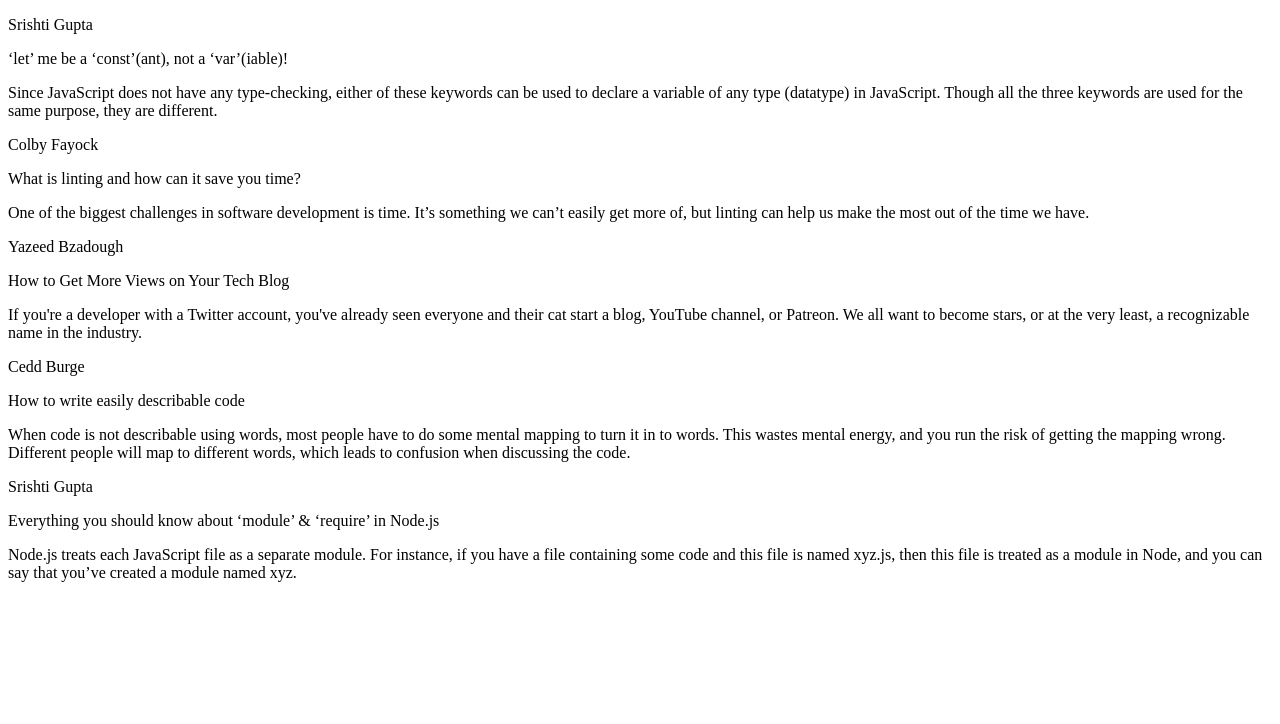
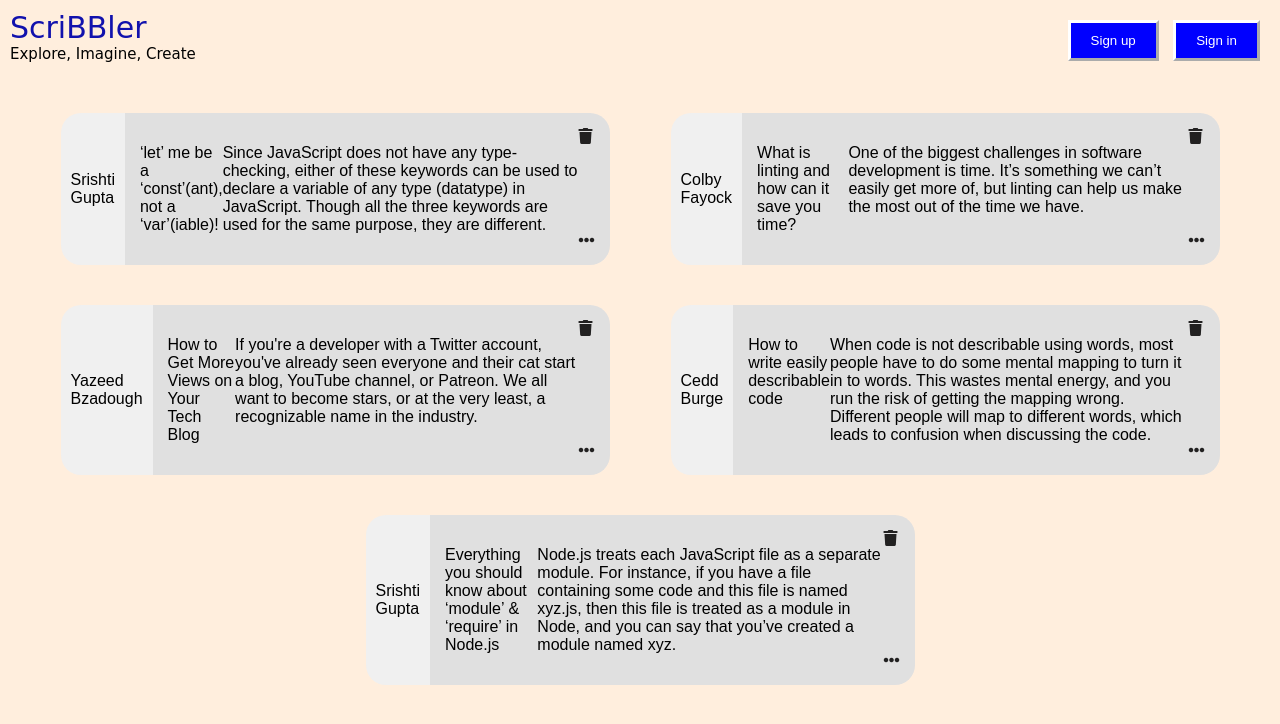
Before and after one commit to saichethan111/Scribbler, a plain HTML site: page html/postslist.html in a window 1280 px wide. Drawn offline with Linux system fonts and the light colour scheme; files whose address does not match are found by name.

Commit message:
Postslist html page added

```diff
--- a/html/postslist.html
+++ b/html/postslist.html
@@ -1,130 +1,122 @@
 <!DOCTYPE html>
-<html>
+<html lang="en">
 
 <head>
-    <!-- TODO: Include Font Awesome file here -->
-    <!-- TODO: Include Google Fonts file here -->
+    <link href="https://cdnjs.cloudflare.com/ajax/libs/font-awesome/5.15.1/css/all.min.css" rel="stylesheet">
+    <link rel="stylesheet" href="C:\Users\saich\OneDrive\Desktop\Scribbler\styles\postslist.css">
 </head>
 
 <body>
-    <!-- TODO: Include code for header here -->
-
-    <!-- ATTENTION: The HTML code for the list of posts has been given to you. You can feel free to add/delete/modify this code. You need to write the proper CSS and JavaScript code corresponding to this page so that the result looks like the screenshots given to you in the Project Statement. -->
-
-    <!-- list of all posts starts here -->
-    <div>
-
-        <!-- post 1 starts here -->
-        <div>
-            <div>
+    <header>
+        <div class="heading">
+            ScriBBler
+            <div class="sub-heading">
+                Explore, Imagine, Create
+            </div>
+        </div>
+        <div class="access-btns">
+            <form action="">
+                <button id="signup-btn" class="access-btn" type="submit">Sign up</button>
+                <button id="signin-btn" class="access-btn">Sign in</button>
+            </form>
+        </div>
+    </header>
+    <div class="post-container">
+        <!-- Post 1 -->
+        <div class="post-card">
+            <div class="post-header">
                 <p>Srishti Gupta</p>
             </div>
-
-            <div>
-                <div>
+            <div class="post-content">
                 <p>‘let’ me be a ‘const’(ant), not a ‘var’(iable)!</p>
-                    <span>
-                        <!-- TODO: Include Font Awesome icon for delete icon here -->
-                    </span>
-                </div>
                 <p>Since JavaScript does not have any type-checking, either of these keywords can be used to declare a variable of any type (datatype) in JavaScript. Though all the three keywords are used for the same purpose, they are different.</p>
-                <span>
-                    <!-- TODO: Include Font Awesome icon for horizontal ellipsis icon here -->
-                </span>
+                <div class="icons-container">
+                    <span class="delete-icon" onclick="showDeleteModal(this)"><i class="fas fa-trash"></i></span>
+                    <span class="ellipsis-icon"><i class="fas fa-ellipsis-h"></i></span>
                 </div>
             </div>
-        <!-- post 1 ends here -->
-
-        <!-- post 2 starts here -->
-        <div>
-            <div>
-                <p>Colby Fayock</p>
         </div>
 
-            <div>
-                <div>
+        <!-- Post 2 -->
+        <div class="post-card">
+            <div class="post-header">
+                <p>Colby Fayock</p>
+
+            </div>
+            <div class="post-content">
                 <p>What is linting and how can it save you time?</p>
-                    <span>
-                        <!-- TODO: Include Font Awesome icon for delete icon here -->
-                    </span>
-                </div>
                 <p>One of the biggest challenges in software development is time. It’s something we can’t easily get more of, but linting can help us make the most out of the time we have.</p>
-                <span>
-                    <!-- TODO: Include Font Awesome icon for horizontal ellipsis icon here -->
-                </span>
+                <div class="icons-container">
+                    <span class="delete-icon" onclick="showDeleteModal(this)"><i class="fas fa-trash"></i></span>
+                    <span class="ellipsis-icon"><i class="fas fa-ellipsis-h"></i></span>
                 </div>
             </div>
-        <!-- post 2 ends here -->
-
-        <!-- post 3 starts here -->
-        <div>
-            <div>
-                <p>Yazeed Bzadough</p>
         </div>
 
-            <div>
-                <div>
+        <!-- Post 3 -->
+        <div class="post-card">
+            <div class="post-header">
+                <p>Yazeed Bzadough</p>
+
+            </div>
+            <div class="post-content">
                 <p>How to Get More Views on Your Tech Blog</p>
-                    <span>
-                        <!-- TODO: Include Font Awesome icon for delete icon here -->
-                    </span>
-                </div>
                 <p>If you're a developer with a Twitter account, you've already seen everyone and their cat start a blog, YouTube channel, or Patreon. We all want to become stars, or at the very least, a recognizable name in the industry.</p>
-                <span>
-                    <!-- TODO: Include Font Awesome icon for horizontal ellipsis icon here -->
-                </span>
+                <div class="icons-container">
+                    <span class="delete-icon" onclick="showDeleteModal(this)"><i class="fas fa-trash"></i></span>
+                    <span class="ellipsis-icon"><i class="fas fa-ellipsis-h"></i></span>
                 </div>
             </div>
-        <!-- post 3 ends here -->
 
-        <!-- post 4 starts here -->
-        <div>
-            <div>
-                <p>Cedd Burge</p>
         </div>
 
-            <div>
-                <div>
+        <!-- Post 4 -->
+        <div class="post-card">
+            <div class="post-header">
+                <p>Cedd Burge</p>
+
+            </div>
+            <div class="post-content">
                 <p>How to write easily describable code</p>
-                    <span>
-                        <!-- TODO: Include Font Awesome icon for delete icon here -->
-                    </span>
-                </div>
                 <p>When code is not describable using words, most people have to do some mental mapping to turn it in to words. This wastes mental energy, and you run the risk of getting the mapping wrong. Different people will map to different words, which
                     leads to confusion when discussing the code.</p>
-                <span>
-                    <!-- TODO: Include Font Awesome icon for horizontal ellipsis icon here -->
-                </span>
+                    <div class="icons-container">
+                        <span class="delete-icon" onclick="showDeleteModal(this)"><i class="fas fa-trash"></i></span>
+                        <span class="ellipsis-icon"><i class="fas fa-ellipsis-h"></i></span>
                     </div>
             </div>
-        <!-- post 4 ends here -->
 
-        <!-- post 5 starts here -->
-        <div>
-            <div>
-                <p>Srishti Gupta</p>
         </div>
 
-            <div>
-                <div>
+        <!-- Post 5 -->
+        <div class="post-card">
+            <div class="post-header">
+                <p>Srishti Gupta</p>
+
+            </div>
+            <div class="post-content">
                 <p>Everything you should know about ‘module’ & ‘require’ in Node.js</p>
-                    <span>
-                        <!-- TODO: Include Font Awesome icon for delete icon here -->
-                    </span>
-                </div>
                 <p>Node.js treats each JavaScript file as a separate module. For instance, if you have a file containing some code and this file is named xyz.js, then this file is treated as a module in Node, and you can say that you’ve created a module
                     named xyz.</p>
-                <span>
-                    <!-- TODO: Include Font Awesome icon for horizontal ellipsis icon here -->
-                </span>
+                    <div class="icons-container">
+                        <span class="delete-icon" onclick="showDeleteModal(this)"><i class="fas fa-trash"></i></span>
+                        <span class="ellipsis-icon"><i class="fas fa-ellipsis-h"></i></span>
                     </div>
             </div>
-        <!-- post 5 ends here -->
-
-        <!-- TODO: Write code for delete post modal here -->
 
         </div>
-    <!-- list of all posts ends here -->
+    </div>
+
+    <!-- Delete Modal -->
+    <div id="deleteModal" class="modal">
+        <div class="modal-content">
+            <p>Are you sure you want to delete this post?</p>
+            <button class="modal-yes-btn" onclick="deletePost()">Yes</button>
+            <button class="modal-no-btn" onclick="hideDeleteModal()">No</button>
+        </div>
+    </div>
+
+    <script src="js/postslist.js"></script>
 </body>
 
 </html>
```
Also changed, not shown: index.html (+92 -0 lines). Lines whose indentation alone changed are shown as unchanged.
